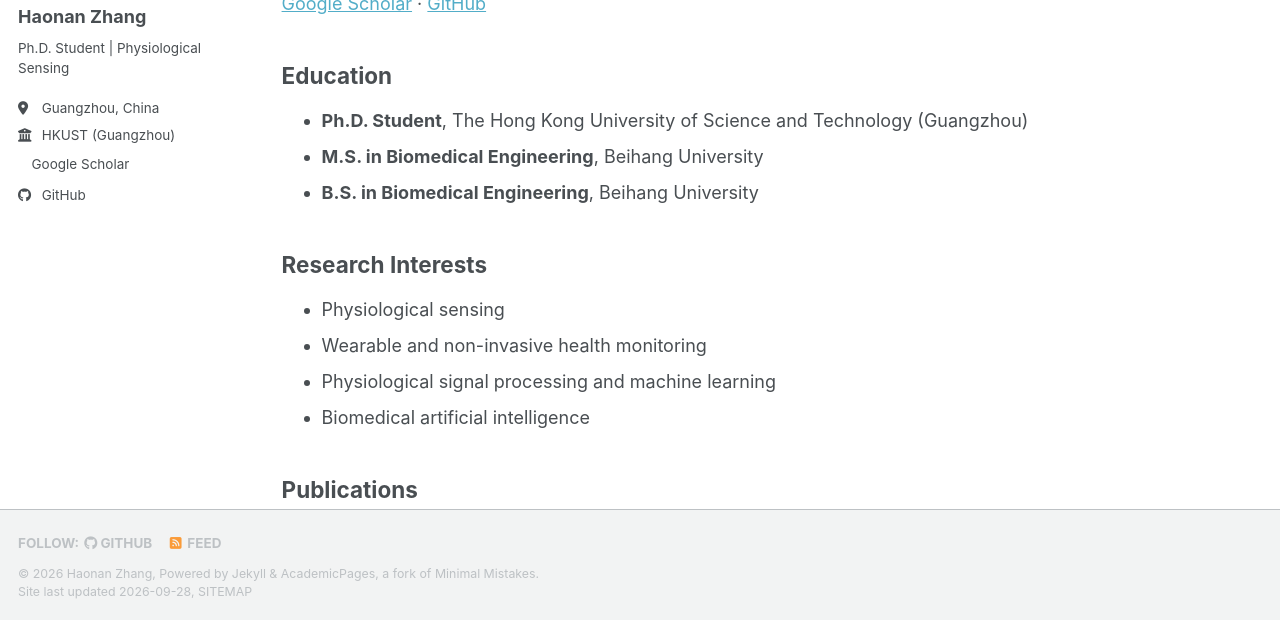
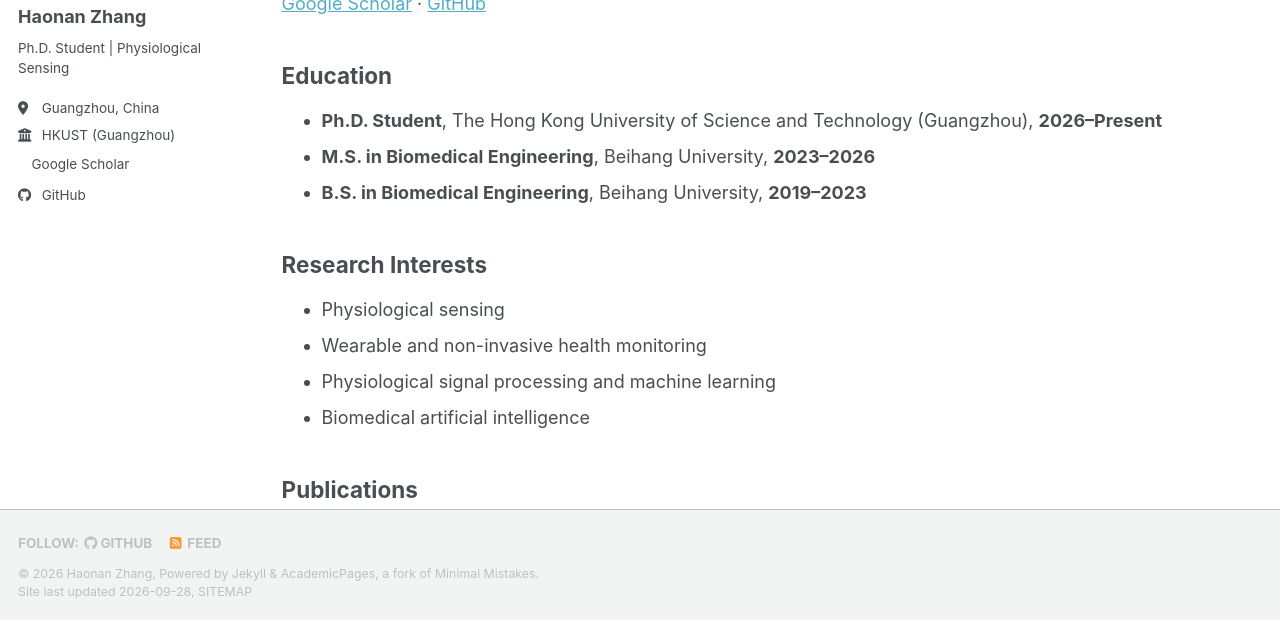
Before and after one commit to southking372/southking372.github.io, a Jekyll site: the page built from _pages/cv.md, in a window 1280 px wide and 900 px high, cut to the strip 280-900 px from the top of the window. Built offline with Jekyll 4.4.1, drawn with Linux system fonts in a browser that asks for light colours; a style sheet for code colours, icons or effects is not loaded.

Commit message:
Add education dates to CV

```diff
--- a/_pages/cv.md
+++ b/_pages/cv.md
@@ -15,9 +15,9 @@ Ph.D. Student, The Hong Kong University of Science and Technology (Guangzhou)
 
 ## Education
 
-- **Ph.D. Student**, The Hong Kong University of Science and Technology (Guangzhou)
-- **M.S. in Biomedical Engineering**, Beihang University
-- **B.S. in Biomedical Engineering**, Beihang University
+- **Ph.D. Student**, The Hong Kong University of Science and Technology (Guangzhou), **2026–Present**
+- **M.S. in Biomedical Engineering**, Beihang University, **2023–2026**
+- **B.S. in Biomedical Engineering**, Beihang University, **2019–2023**
 
 ## Research Interests
 
```
